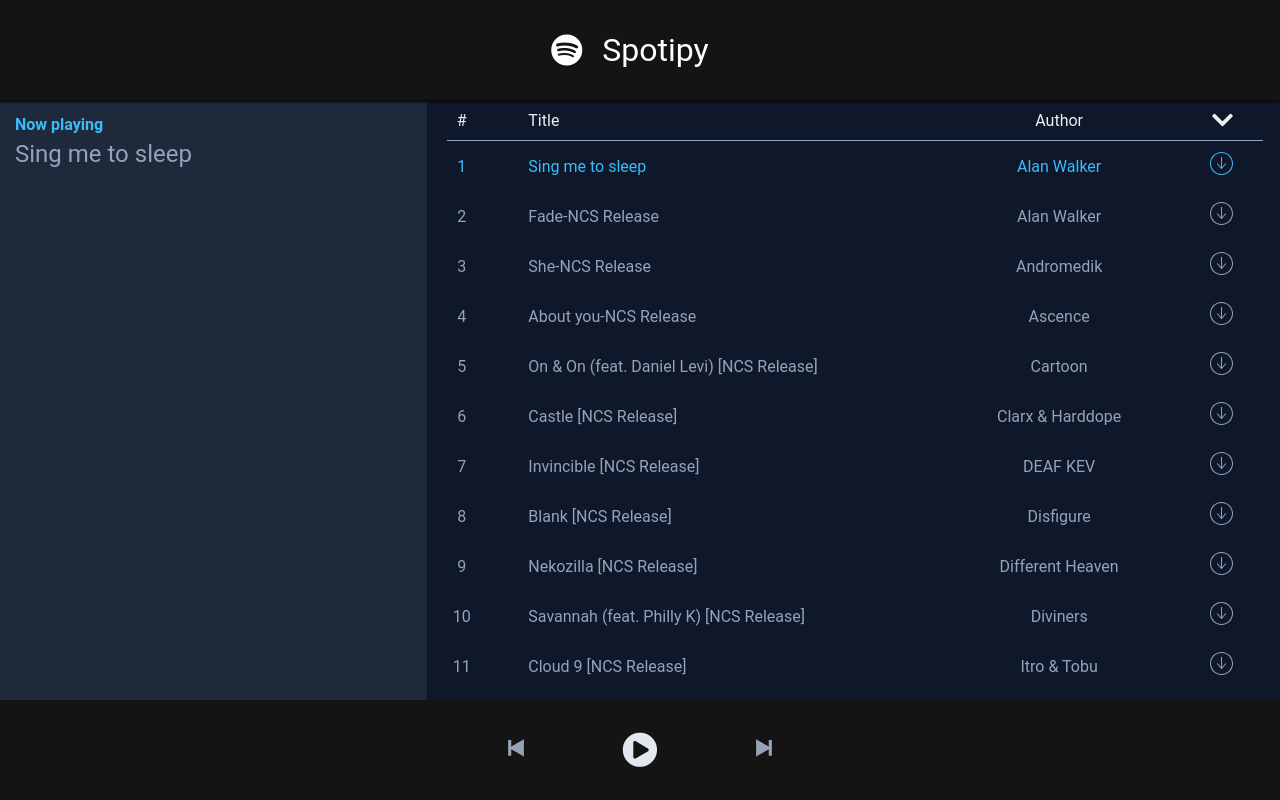
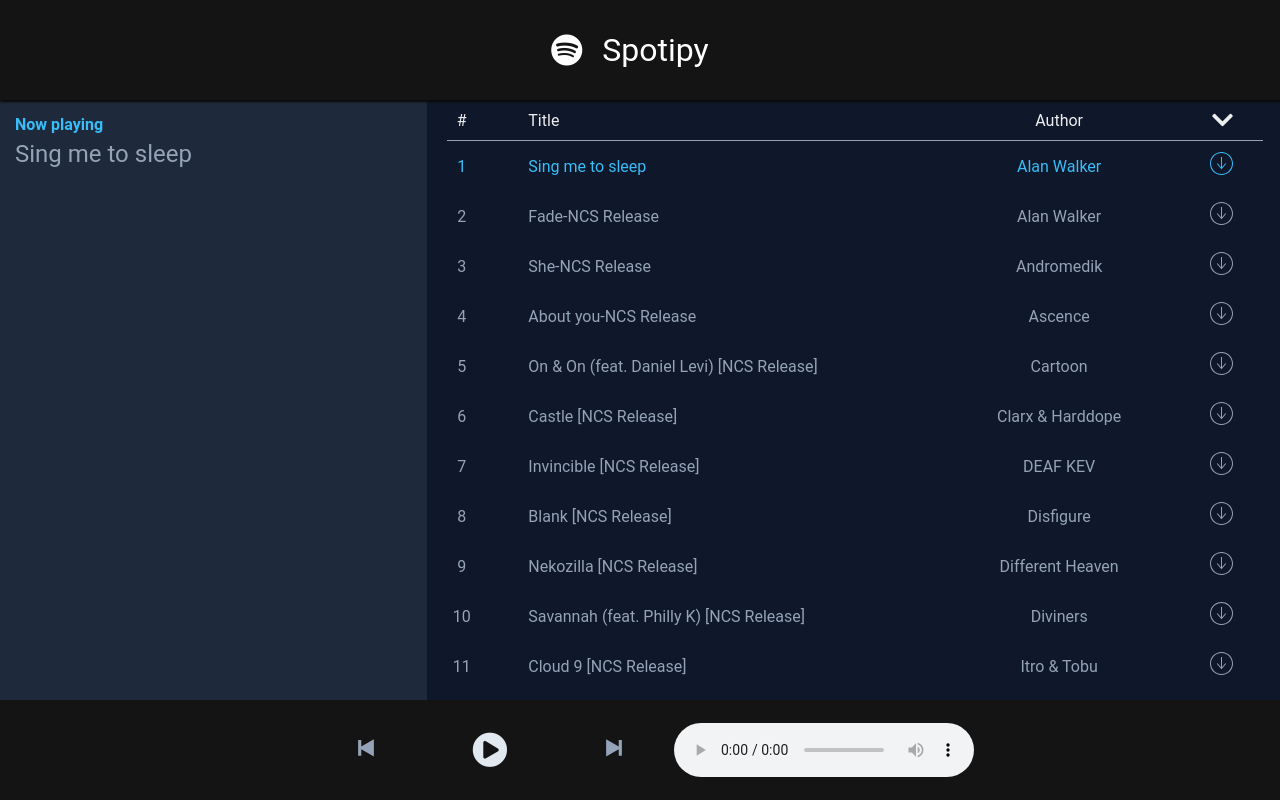
Before and after one commit to jessej-samuel/spotipy, a React (Create React App) app: page / in a window 1280 px wide. Built offline with nearby package versions, Linux system fonts and the light colour scheme.

Commit message:
Feat: Automatically, go to next song on song end

```diff
--- a/src/components/Player.js
+++ b/src/components/Player.js
@@ -25,6 +25,7 @@
 
         if (!playerState) {
             audioRef.current.play();
+
             dispatch({ type: "PLAYER_STATE_SELECTED", payload: 1 });
         } else {
             audioRef.current.pause();
@@ -74,8 +75,9 @@
                 controls
                 src={songs[selectedSongId].url}
                 preload="true"
+                onEnded={() => selectSongById(selectedSongId + 1)}
                 ref={audioRef}
-                hidden
+                // hidden
             >
                 Your browser does not support the
                 <code>audio</code> element.
```
